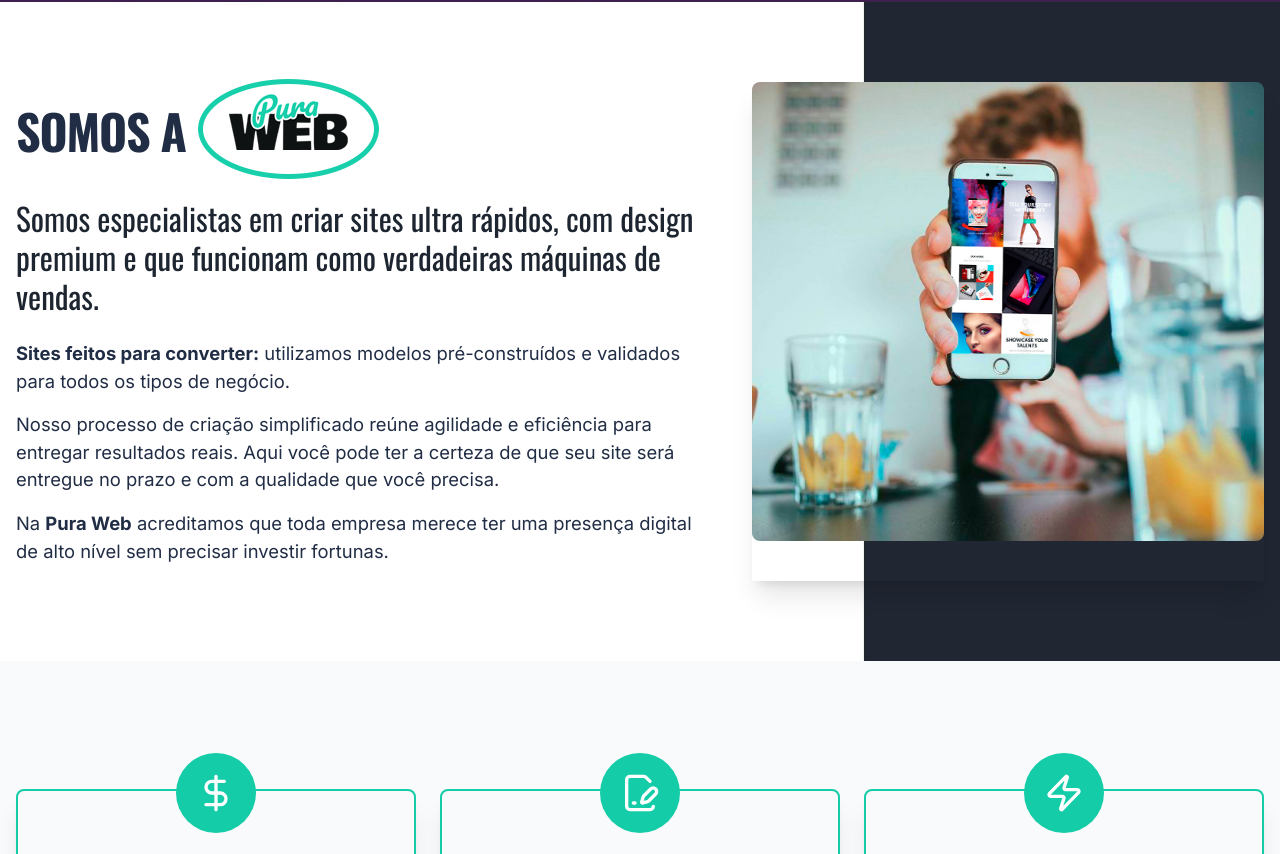
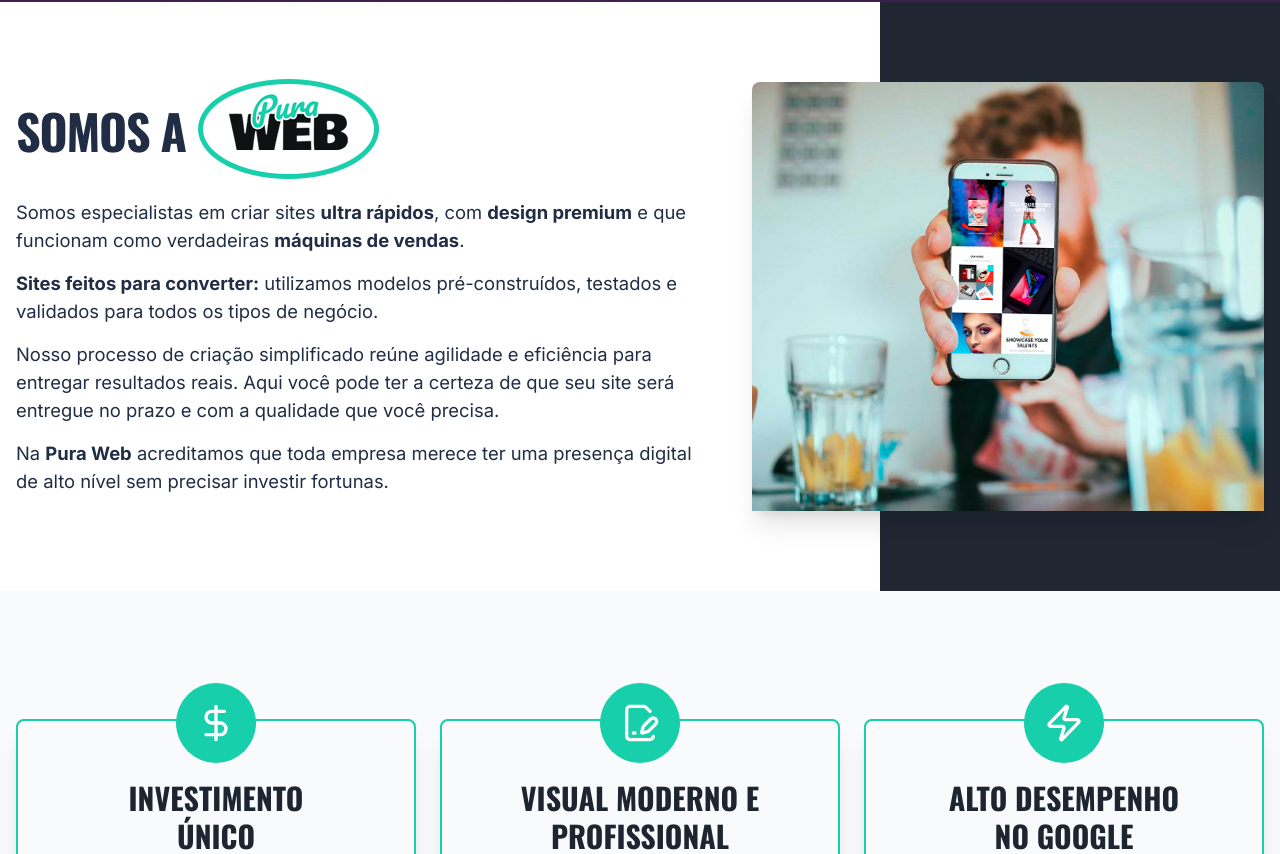
Before and after one commit to elielcezar/puraweb, a Next.js app: page / in a window 1280 px wide. Shown: the part 798-1652 px from the top of the page. Built offline with nearby package versions, Linux system fonts and the light colour scheme; a web font is replaced by a local one.

Commit message:
style: ajuste no accordion e hsl do neongreen

```diff
--- a/app/globals.css
+++ b/app/globals.css
@@ -17,7 +17,10 @@ All colors MUST be HSL.
     --deepblue: #193061;
     --blue: #0053b1;
     --lightblue: #4f9ad2;
-    --neongreen: 168 82% 44%;
+
+    /*--neongreen: 168 82% 44%;  */
+    --neongreen: 168 80% 45%;
+
     --neonred: 338 69% 48%;
     --neonblue: 209 80% 45%;
 
--- a/components/FAQ.tsx
+++ b/components/FAQ.tsx
@@ -91,14 +91,14 @@ const FAQ = () => {
                 <AccordionItem
                   key={index}
                   value={`item-${index}`}
-                  className="bg-white rounded-sm border border-border overflow-hidden shadow-sm"
+                  className="bg-white rounded-sm border border-border overflow-hidden shadow-md"
                 >
-                  <AccordionTrigger className="px-6 py-4 text-left hover:no-underline hover:bg-slate-100 transition-all duration-300 data-[state=open]:bg-deepgray data-[state=open]:text-white data-[state=open]:hover:bg-deepgray">
+                  <AccordionTrigger className="px-6 py-4 text-left hover:no-underline hover:bg-deepgray hover:text-white transition-all duration-300 data-[state=open]:bg-neongreen data-[state=open]:text-white data-[state=open]:hover:bg-neongreen">
                     <span className="text-lg font-semibold pr-4">
                       {faq.question}
                     </span>
                   </AccordionTrigger>
-                  <AccordionContent className="px-6 pb-4 text-muted-foreground">
+                  <AccordionContent className="px-6 pb-6 text-deepgray">
                     {faq.answer}
                   </AccordionContent>
                 </AccordionItem>
--- a/components/WhyChooseUs.tsx
+++ b/components/WhyChooseUs.tsx
@@ -26,12 +26,12 @@ const WhyChooseUs = () => {
               <img src={`${process.env.NEXT_PUBLIC_BASE_PATH || ''}/logo2.png`} alt="Pura Web" className="mt-[-3px]"/>
             </h2>
 
-            <p className="text-[1.95rem] leading-tight text-   leading-relaxed mb-6 font-oswald">
-              Somos especialistas em criar sites ultra rápidos, com design premium e que funcionam como verdadeiras máquinas de vendas.
+            <p className="text-[1.15rem] text-deepgray font-normal mb-4 portrait:text-md">
+              Somos especialistas em criar sites <strong>ultra rápidos</strong>, com <strong>design premium</strong> e que funcionam como verdadeiras <strong>máquinas de vendas</strong>.
             </p>
 
             <p className="text-[1.15rem] text-deepgray font-normal mb-4 portrait:text-md">
-              <strong className="text-deepgray">Sites feitos para converter:</strong> utilizamos modelos pré-construídos e validados para todos os tipos de negócio.
+              <strong className="text-deepgray">Sites feitos para converter:</strong> utilizamos modelos pré-construídos, testados e validados para todos os tipos de negócio.
             </p>
             <p className="text-[1.15rem] text-deepgray font-normal mb-4 portrait:text-md">
               Nosso processo de criação simplificado reúne agilidade e eficiência para entregar resultados reais. Aqui você pode ter a certeza de que seu site será entregue no prazo e com a qualidade que você precisa.
```
